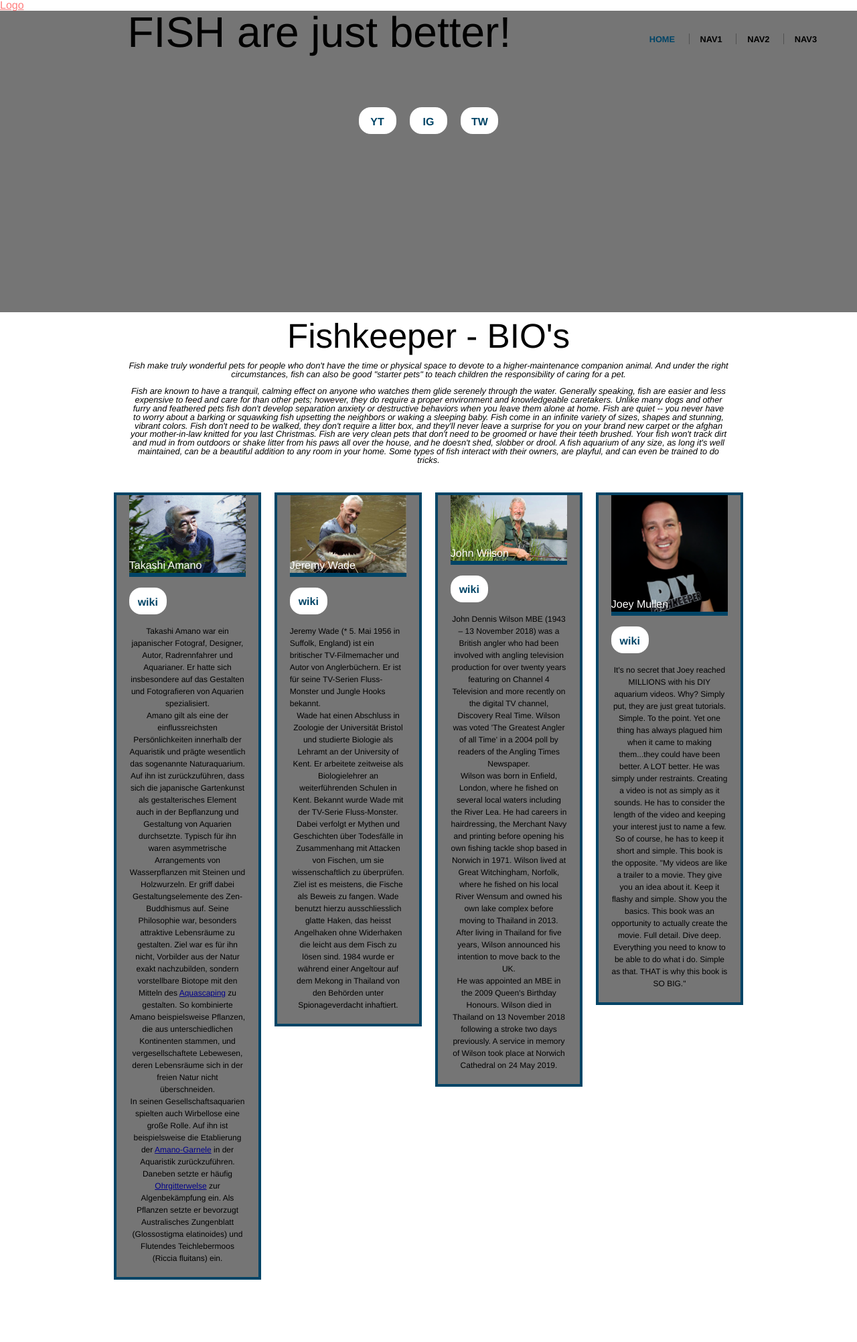
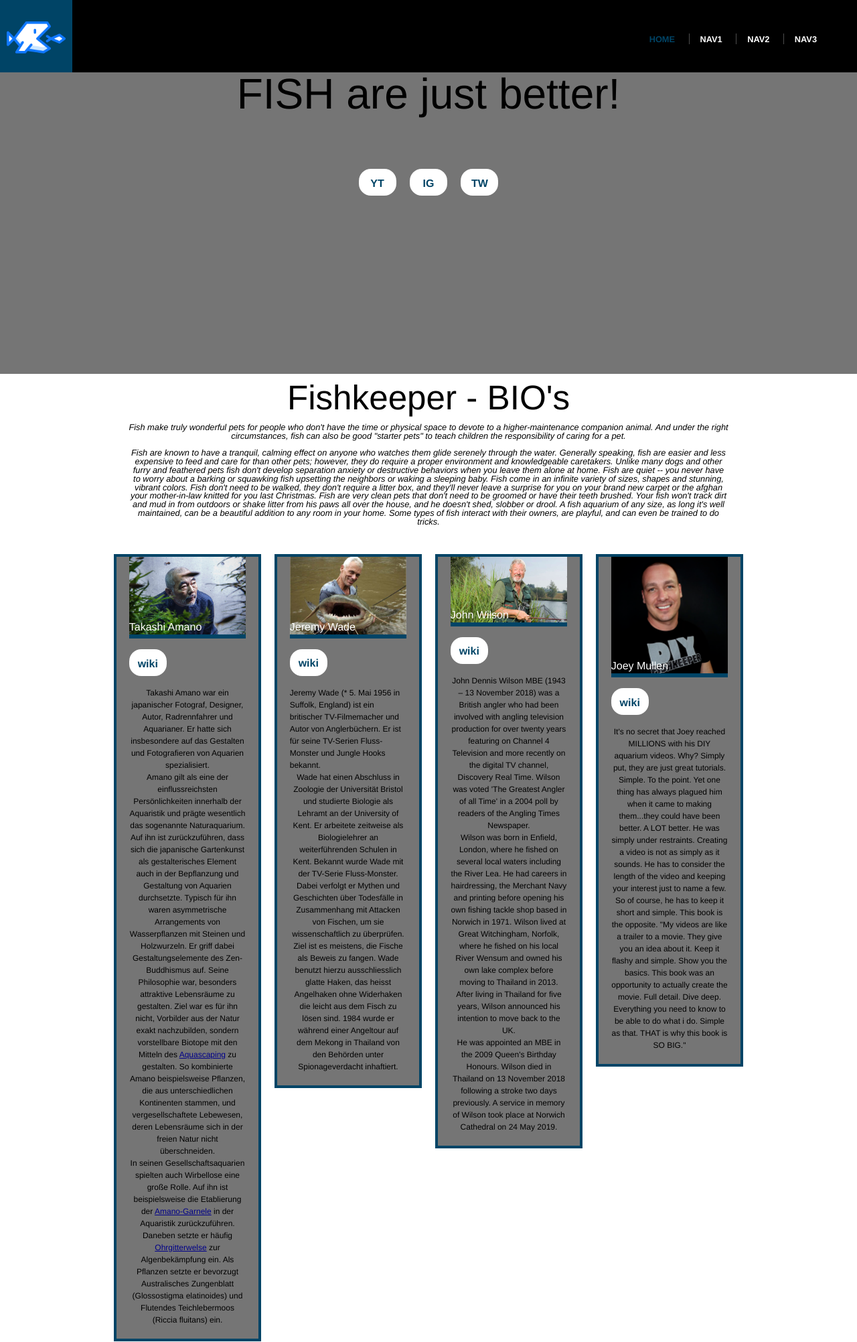
Before and after one commit to BoenningMarkus/style_website, a Jekyll site: the page built from index.html, in a window 1280 px wide. Shown: the whole page at 67% size. Built offline with Jekyll 4.4.1, drawn with Linux system fonts in a browser that asks for light colours; before the commit the page ends 1911 px from its top, so only the background shows below that.

Commit message:
includes - position, schwierig!

```diff
--- a/_includes/header.html
+++ b/_includes/header.html
@@ -7,5 +7,7 @@
             <li><a href="#">Nav3</a></li>
         </ul>
     </nav>
-    <a href="/" class="header-logo">Logo</a>
+         <a href="/" class="header-logo">
+        <img src="/images/logo.png" alt="Logo">
+         </a>
 </header>
--- a/css/main.css
+++ b/css/main.css
@@ -71,6 +71,10 @@ h2 ~ p {
 }
 
 /* HEADER STYLES */
+.header {
+    background-color: #000;
+    color: #fff;
+}
 .header-nav {
     float: right;
     padding: 5.5vh 60px 0 0;
@@ -80,30 +84,42 @@ h2 ~ p {
     margin-left: 1em;
 }
 .header-nav > li ~ li {
-    border-left: 1px solid rgba(0, 0, 0, 0.3);
+    border-left: 1px solid rgba(255, 255, 255, 0.3);
     padding-left: 1em;
 }
 .header-nav a {
-    color: #000;
+    color: #fff;
     font-size: 0.8rem;
     font-weight: bold;
     text-decoration: none;
     text-transform: uppercase;
 }
-.header-nav a:active,
-.header-nav a:hover {
+.header-nav a:hover,
+.header-nav a:active {
     color: #004466;
 }
 .header-nav > li:first-child a {
     color: #004466;
 }
 .header-nav > li:first-child a:hover {
-    color: #ed6e2f;
+    color: #fff;
 }
-
-.header-logo:active,
-.header-logo:hover {
-   opacity: 0.5;
+.header-logo {
+    background-color: #000;
+    box-sizing: border-box;
+    display: block;
+    height: 12vh;
+    padding: 10px;
+    position: relative;
+    text-align: center;
+    width: 12vh;
+}
+.header-logo img {
+    height: 100%;
+}
+.header-logo:hover,
+.header-logo:active {
+   background-color:#004466;
 }
 
 /* HERO STYLES */
```
Also changed, not shown: images/discus_logo.png (added), images/logo.png (added), 4 other files.
